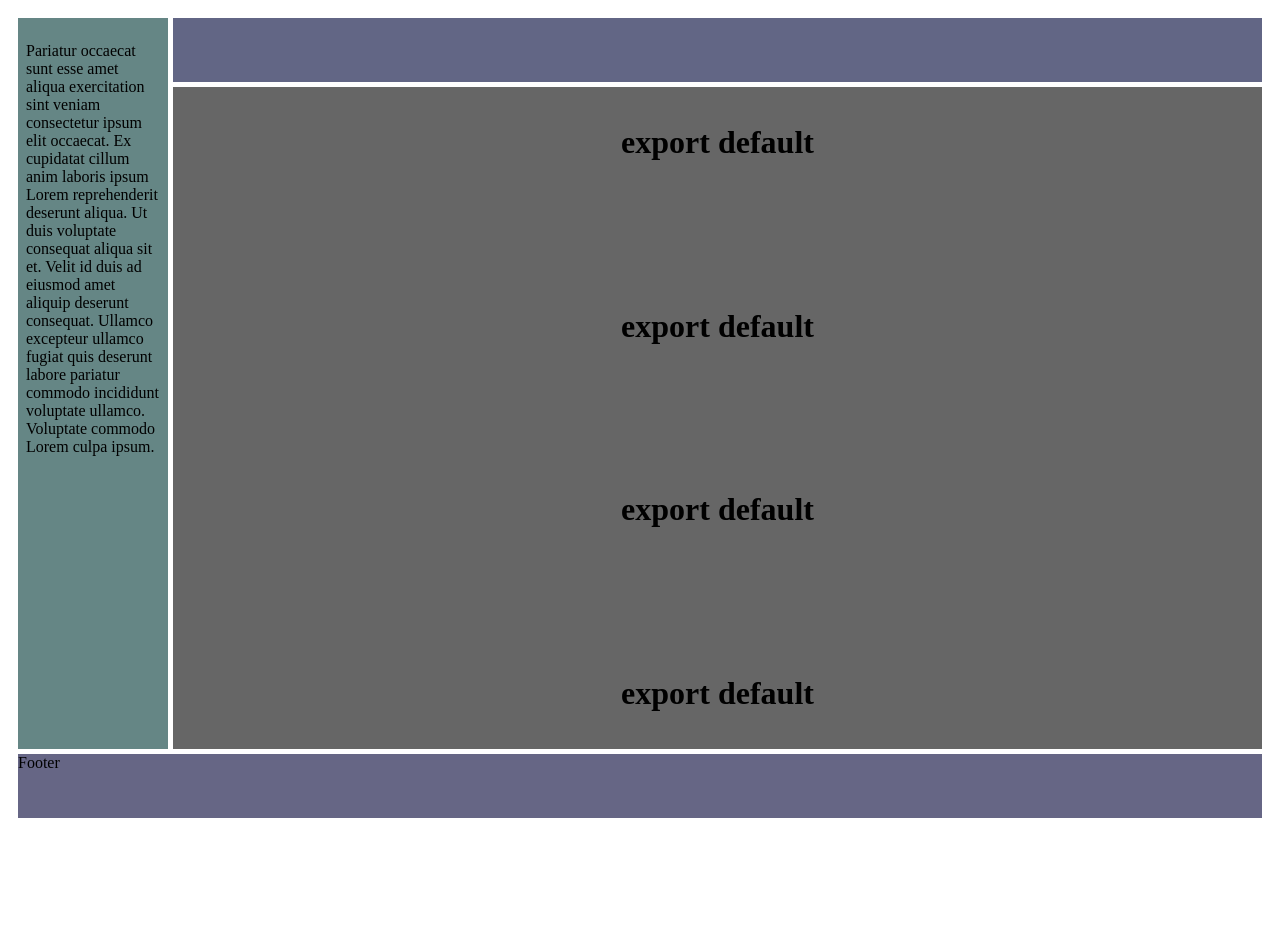
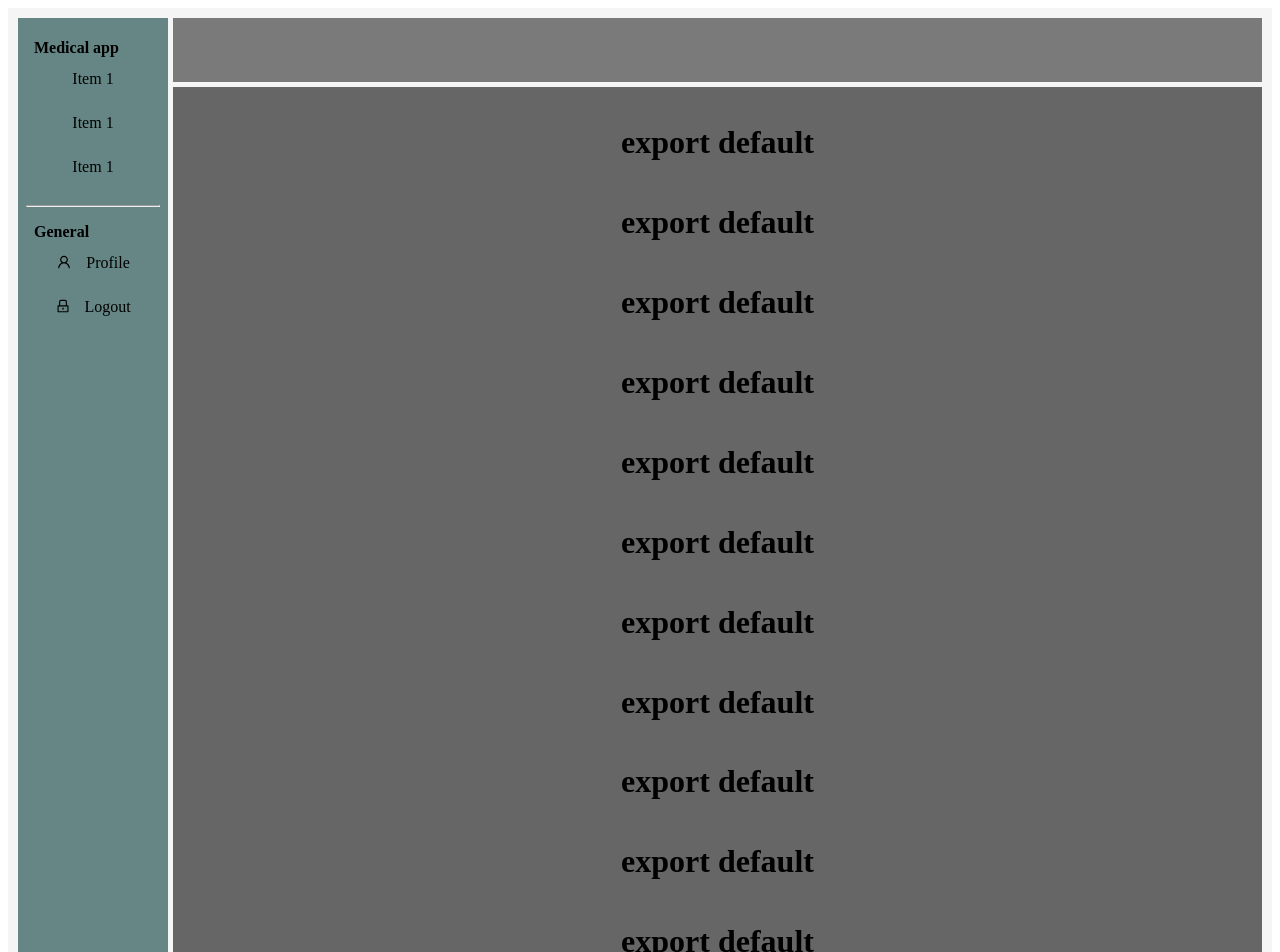
Before and after one commit to NasserBvB/front-cabinet-medical, a React (Create React App) app: page / in a window 1280 px wide. Shown: the top 952 px of the page. Before the commit the page ends 836 px from the top, so only its background shows below. Built offline with nearby package versions, Linux system fonts and the light colour scheme.

Commit message:
chore: affine menu

```diff
--- a/package.json
+++ b/package.json
@@ -14,6 +14,7 @@
     "@types/react-dom": "^17.0.0",
     "react": "^17.0.2",
     "react-dom": "^17.0.2",
+    "react-icons": "^4.2.0",
     "react-router-dom": "^5.2.0",
     "react-scripts": "4.0.3",
     "typescript": "^4.1.2",
--- /dev/null
+++ b/src/hooks/useOutsideAlerter.ts
@@ -0,0 +1,26 @@
+import React from "react";
+
+export default function useOutsideAlerter(
+    ref: React.RefObject<HTMLDivElement>,
+    toggleOpen: React.Dispatch<React.SetStateAction<boolean>>
+) {
+    React.useEffect(() => {
+        /**
+         * Alert if clicked on outside of element
+         */
+        function handleClickOutside(event: MouseEvent) {
+            // eslint-disable-next-line @typescript-eslint/no-explicit-any
+            if (ref.current && !ref.current.contains(event.target as any))
+            {
+                toggleOpen(false);
+            }
+        }
+
+        // Bind the event listener
+        document.addEventListener("mousedown", handleClickOutside);
+        return () => {
+            // Unbind the event listener on clean up
+            document.removeEventListener("mousedown", handleClickOutside);
+        };
+    }, [ref]);
+}
--- a/src/index.tsx
+++ b/src/index.tsx
@@ -9,6 +9,20 @@ ReactDOM.render(
       <h1>export default </h1>
       <h1>export default </h1>
       <h1>export default </h1>
+      <h1>export default </h1>
+      <h1>export default </h1>
+      <h1>export default </h1>
+      <h1>export default </h1>
+      <h1>export default </h1>
+      <h1>export default </h1>
+      <h1>export default </h1>
+      <h1>export default </h1>
+      <h1>export default </h1>
+      <h1>export default </h1>
+      <h1>export default </h1>
+      <h1>export default </h1>
+      <h1>export default </h1>
+      <h1>export default </h1>
     </Layout>
   </React.StrictMode>,
   document.getElementById("root")
--- a/src/ui/Layout/index.tsx
+++ b/src/ui/Layout/index.tsx
@@ -1,5 +1,15 @@
 import React, { ReactNode } from "react";
-import { Content, Footer, Header, Menu, MenuButton, Wrapper } from "./styles";
+import { AiOutlineLock, AiOutlineMenu, AiOutlineUser } from "react-icons/ai";
+import useOutsideAlerter from "../../hooks/useOutsideAlerter";
+import {
+  Content,
+  Footer,
+  Header,
+  Menu,
+  MenuButton,
+  MenuItem,
+  Wrapper,
+} from "./styles";
 
 type LayoutProps = {
   children: ReactNode;
@@ -10,24 +20,37 @@ export default function Layout({ children }: LayoutProps) {
   const toggleMenu = () => {
     setDisplayMenu((cur) => !cur);
   };
+  const mmenuRef = React.useRef(null);
+  useOutsideAlerter(mmenuRef, setDisplayMenu);
   return (
     <>
       <Wrapper>
         <Content>{children}</Content>
         <Header>
-          <MenuButton onClick={toggleMenu}>menu</MenuButton>
+          <MenuButton ref={mmenuRef} onClick={toggleMenu}>
+            <AiOutlineMenu />
+          </MenuButton>
         </Header>
         <Footer>Footer</Footer>
         <Menu id="menu" className={displayMenu ? "inline" : "none"}>
-          <p>
-            Pariatur occaecat sunt esse amet aliqua exercitation sint veniam
-            consectetur ipsum elit occaecat. Ex cupidatat cillum anim laboris
-            ipsum Lorem reprehenderit deserunt aliqua. Ut duis voluptate
-            consequat aliqua sit et. Velit id duis ad eiusmod amet aliquip
-            deserunt consequat. Ullamco excepteur ullamco fugiat quis deserunt
-            labore pariatur commodo incididunt voluptate ullamco. Voluptate
-            commodo Lorem culpa ipsum.
-          </p>
+          <MenuItem className="BigItem">
+            <strong>Medical app</strong>
+            <MenuItem>Item 1</MenuItem>
+
+            <MenuItem>Item 1</MenuItem>
+            <MenuItem>Item 1</MenuItem>
+          </MenuItem>
+          <hr />
+
+          <MenuItem className="BigItem">
+            <strong>General</strong>
+            <MenuItem>
+              <AiOutlineUser /> Profile
+            </MenuItem>
+            <MenuItem>
+              <AiOutlineLock /> Logout
+            </MenuItem>
+          </MenuItem>
         </Menu>
       </Wrapper>
     </>
--- a/src/ui/Layout/styles.ts
+++ b/src/ui/Layout/styles.ts
@@ -19,13 +19,19 @@ export const Wrapper = styled.div`
         grid-template-rows: 8vh auto 8vh;
       }
       grid-auto-flow: dense;
-
+      background-color: whitesmoke;
 `;
 
 export const Header = styled.div`
-background-color: #626685;
   grid-area: header;
   max-height: 8vh;
+  display: flex;
+  align-items: center;
+  justify-content: flex-start;
+  z-index: 1000;
+  padding: 16px;
+  left: 165px;
+  background-color: RGBA(0,0,0,0.5);
 `
 
 export const Menu = styled.div`
@@ -36,22 +42,37 @@ export const Menu = styled.div`
     left: 25px;
     border: 1px solid #658685;
     border-radius: 6px;
+    max-height: 90vh;
   }
     padding: 8px;
+    z-index: 8253;
   background-color: #658685;
   grid-area: menu;
-  max-width: 150px;
+  max-width: 200px;
+  overflow-y: scroll;
 `
 
 export const MenuButton = styled.div`
   cursor: pointer;
-  background-color: #658625;
   display: none;
+  padding: 8px;
   @media (max-width: 420px) {
-    display: inline;
-    position: absolute;
+    display: flex;
   }
 `
+
+export const MenuItem = styled.div`
+  padding:8px;
+  margin-top: 5px;
+  margin-bottom: 5px;
+  justify-content: space-evenly;
+  display: flex;
+  &.BigItem {
+    justify-content: flex-start;
+    flex-direction: column;
+  }
+`
+
 
 export const Content = styled.div`
 background-color: #666666;
```
Also changed, not shown: public/assets/hospital.jpg (added), 1 other file (tests, documents, lock files or other folders).
